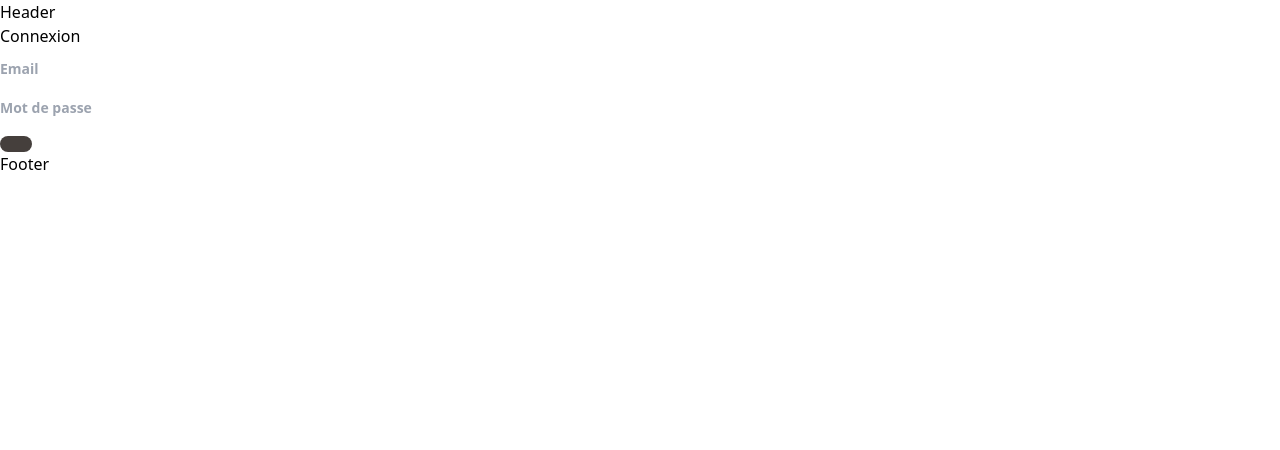
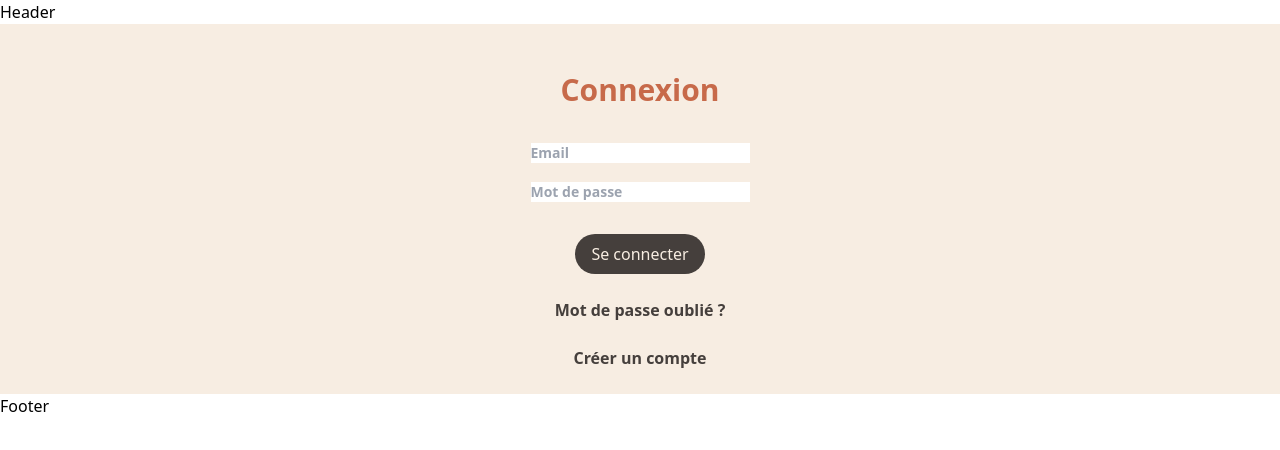
Before and after one commit to julienlisita/planify-frontend, a React (Vite) app: page /login in a window 1280 px wide. Shown: the top 450 px of the page. Built offline with nearby package versions, Linux system fonts and the light colour scheme.

Commit message:
finalize form styles for Login and Signup components

```diff
--- a/src/components/auth/LoginForm.jsx
+++ b/src/components/auth/LoginForm.jsx
@@ -1,6 +1,8 @@
 import React, { useState } from 'react';
 import Input from '../common/Input';
 import Button from '../common/Button';
+import { Link } from 'react-router-dom';
+import FormLinkStyled from '../common/FormLinkStyled';
 
 const LoginForm = ({ onLogin }) => {
   const [email, setEmail] = useState('');
@@ -12,22 +14,33 @@ const LoginForm = ({ onLogin }) => {
   };
 
   return (
-    <form onSubmit={handleSubmit}>
-      <div>
+    <form onSubmit={handleSubmit} className="flex flex-col items-center max-w-sm mx-auto p-6 bg-linen">
+      <div flex flex-col items-center>
         <Input
           placeholder="Email"
           value={email}
           onChange={setEmail}
+          className="mt-6"
         />
-      </div>
-      <div>
         <Input
           placeholder="Mot de passe"
           value={password}
           onChange={setPassword}
+          className="mt-6"
         />
       </div>
-      <Button value="Se connecter" />
+        <Button children="Se connecter"
+          className="mt-6" />
+      <div className="flex flex-col items-center">
+        <FormLinkStyled
+          to="/forgot-password"
+          children="Mot de passe oublié ?"
+          className="mt-6" />
+        <FormLinkStyled
+          to="/signup"
+          children="Créer un compte"
+          className="mt-6" />
+      </div>
     </form>
   );
 };
--- a/src/components/auth/SignupForm.jsx
+++ b/src/components/auth/SignupForm.jsx
@@ -17,44 +17,48 @@ const SignupForm = ({onSignup}) => {
     };
 
   return (
-    <form onSubmit={handleSignUp} className="signup-form">
-      <h2>Créer un compte</h2>
-
+    <form onSubmit={handleSignUp} className="flex flex-col items-center max-w-sm mx-auto p-6 bg-linen">
       <Input
         placeholder="Nom d'utilisateur"
         value={username}
         onChange={setUsername}
+        className="mt-6"
       />
       <Input
         placeholder="Prénom"
         value={firstname}
         onChange={setFirstname}
+        className="mt-6"
       />
       <Input
         placeholder="Nom de famille"
         value={lastname}
         onChange={setLastname}
+        className="mt-6"
       />
       <Input
         placeholder="Email"
         type="email"
         value={email}
         onChange={setEmail}
+        className="mt-6"
       />
       <Input
         placeholder="Mot de passe"
         type="password"
         value={password}
         onChange={setPassword}
+        className="mt-6"
       />
       <Input
         placeholder="Confirmation du mot de passe"
         type="password"
         value={password2}
         onChange={setPassword2}
+        className="mt-6"
       />
-
-      <Button value="S'inscrire" />
+      <Button children="S'inscrire"
+        className="mt-6" />
     </form>
   );
 };
--- a/src/pages/auth/LoginPage.jsx
+++ b/src/pages/auth/LoginPage.jsx
@@ -10,8 +10,8 @@ const LoginPage = () => {
   };
 
   return (
-    <div>
-      <h1>Connexion</h1>
+    <div className="flex flex-col justify-center items-center bg-linen">
+      <h1 className="text-3xl font-bold text-center text-brownSugar mt-12">Connexion</h1>
       <LoginForm onLogin={handleLogin} />
     </div>
   );
--- a/src/pages/auth/SignupPage.jsx
+++ b/src/pages/auth/SignupPage.jsx
@@ -12,8 +12,8 @@ const SignupPage = () => {
 
 
   return (
-    <div className="signup-page">
-      <h1>Inscription</h1>
+    <div className="flex flex-col justify-center items-center bg-linen">
+      <h1 className="text-3xl font-bold text-center text-brownSugar mt-12">Inscription</h1>
       <SignupForm onSignup={handleSignup}/>
     </div>
   );
```
